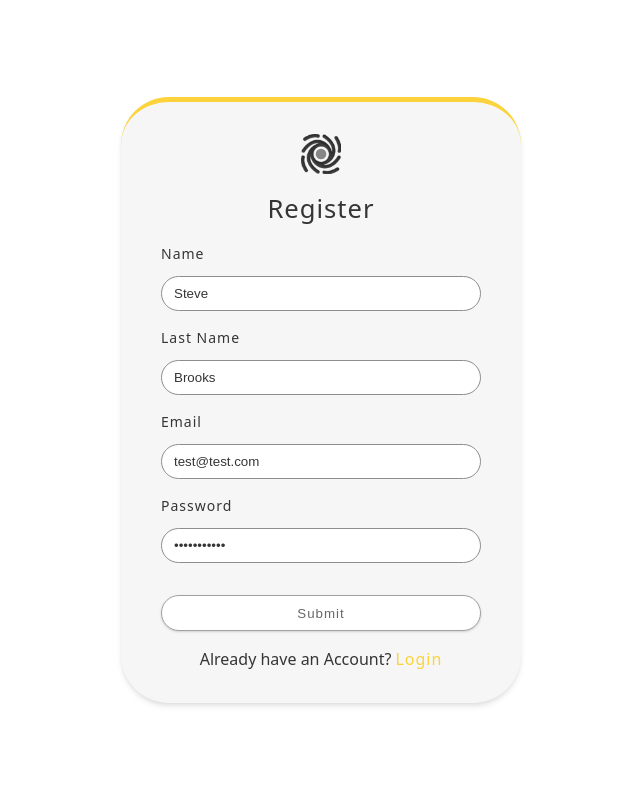
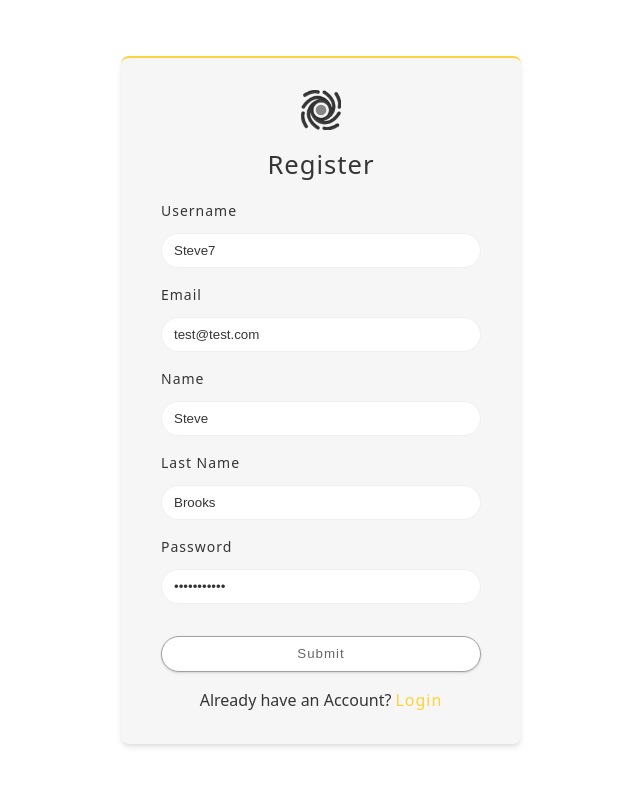
Before and after one commit to onflowai/trendflow, a React (Vite) app in the folder client/: page /register in a window 1280 px wide. Shown: the top 786 px of the page, without its empty margins (319-959 px from the left). Built offline with nearby package versions, Linux system fonts and the light colour scheme.

Commit message:
first API call, register post

```diff
--- a/client/src/App.jsx
+++ b/client/src/App.jsx
@@ -24,6 +24,8 @@ export const checkDefaultTheme = () => {
 };
 checkDefaultTheme();
 
+import { action as registerAction } from './pages/Register';
+
 //Route function (provided by react) contains routs as objects in an array
 //which displays what is shown in the url of the page ("/" is a home page)
 const router = createBrowserRouter([
@@ -40,10 +42,7 @@ const router = createBrowserRouter([
       {
         path: 'register',
         element: <Register />,
-        action: () => {
-          console.log('register action');
-          return null;
-        },
+        action: registerAction,
       },
       {
         path: 'login',
--- a/client/src/assets/wrappers/LandingFeatured.js
+++ b/client/src/assets/wrappers/LandingFeatured.js
@@ -38,7 +38,7 @@ export const Container = styled.div`
     grid-template-columns: repeat(2, 1fr);
   }
    .title-box {
-    border-radius: 8px;
+    border-radius: 0.5rem;
     background-color: var(--grey-50);
     display: flex;
     align-items: center;
@@ -47,7 +47,7 @@ export const Container = styled.div`
   }
 
   .project-box {
-    border-radius: 8px;
+    border-radius: 0.5rem;
     background: #fff;
     padding: 1rem;
     display: flex;
--- a/client/src/assets/wrappers/RegisterLoginPage.js
+++ b/client/src/assets/wrappers/RegisterLoginPage.js
@@ -11,7 +11,7 @@ const Container = styled.section`
   }
   .form {
     max-width: 400px;
-    border-top: 5px solid var(--primary-500);
+    border-top: 2px solid var(--primary-500);
   }
   h4 {
     text-align: center;
--- a/client/src/index.css
+++ b/client/src/index.css
@@ -50,7 +50,8 @@ html {
   --extra-small-text: 0.7em;
 
   /* rest of the vars */
-  --border-radius: 3rem;
+  --border-radius: 0.5rem;
+  --input-radius: 3rem;
   --letter-spacing: 1px;
   --transition: 0.1s ease-in-out all;
   --max-width: 1120px;
@@ -223,7 +224,7 @@ ul {
   color: var(--grey-500);
   background: var(--white);
   border: 1px solid var(--grey-200);
-  border-radius: var(--border-radius);
+  border-radius: var(--input-radius);
   letter-spacing: var(--letter-spacing);
   padding: 0.6rem 0.75rem;
   box-shadow: var(--shadow-1);
@@ -302,9 +303,9 @@ button:disabled {
 .form-select {
   width: 100%;
   padding: 0.375rem 0.75rem;
-  border-radius: var(--border-radius);
+  border-radius: var(--input-radius);
   background: var(--background-color);
-  border: 1px solid var(--grey-300);
+  border: 1px solid var(--grey-50);
   color: var(--text-color);
 }
 .form-input,
--- a/client/src/pages/Register.jsx
+++ b/client/src/pages/Register.jsx
@@ -2,11 +2,24 @@ import React from 'react';
 import { Form, redirect, useNavigation, Link } from 'react-router-dom';
 import Container from '../assets/wrappers/RegisterLoginPage';
 import { Logo, FormComponent } from '../components';
+import customFetch from '../utils/customFetch';
 /**
  * Register page will have a registration form for the user should they choose to have an account
  * Using From component with 'action' post
  * @returns
  */
+export const action = async ({ request }) => {
+  const formData = await request.formData(); //react router interface for garbing the data from the form
+  const data = Object.fromEntries(formData); //turn array of the arrays into the object
+  // console.log(data);
+  try {
+    await customFetch.post('/auth/register', data); //POST call with data payload
+    return redirect('/login'); //function has to return something in this case a redirect
+  } catch (error) {
+    console.log(error);
+    return error;
+  }
+};
 const Register = () => {
   return (
     <Container>
@@ -14,14 +27,15 @@ const Register = () => {
         <Logo />
         <h4>Register</h4>
         {/* NAME */}
+        <FormComponent type="text" name="username" defaultValue="Steve7" />
+        <FormComponent type="email" name="email" defaultValue="test@test.com" />
         <FormComponent type="text" name="name" defaultValue="Steve" />
         <FormComponent
           type="text"
-          name="name"
+          name="lastName"
           defaultValue="Brooks"
           labelText="Last Name"
         />
-        <FormComponent type="email" name="email" defaultValue="test@test.com" />
         <FormComponent
           type="password"
           name="password"
```
